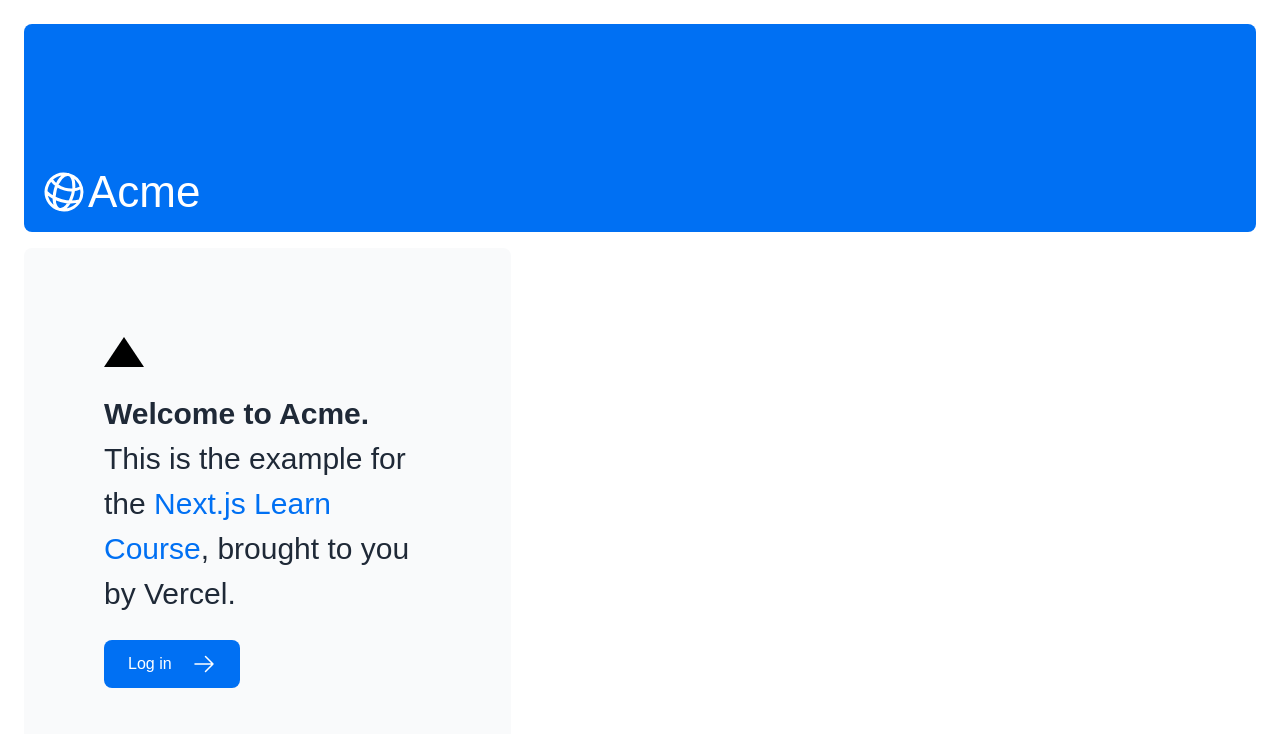
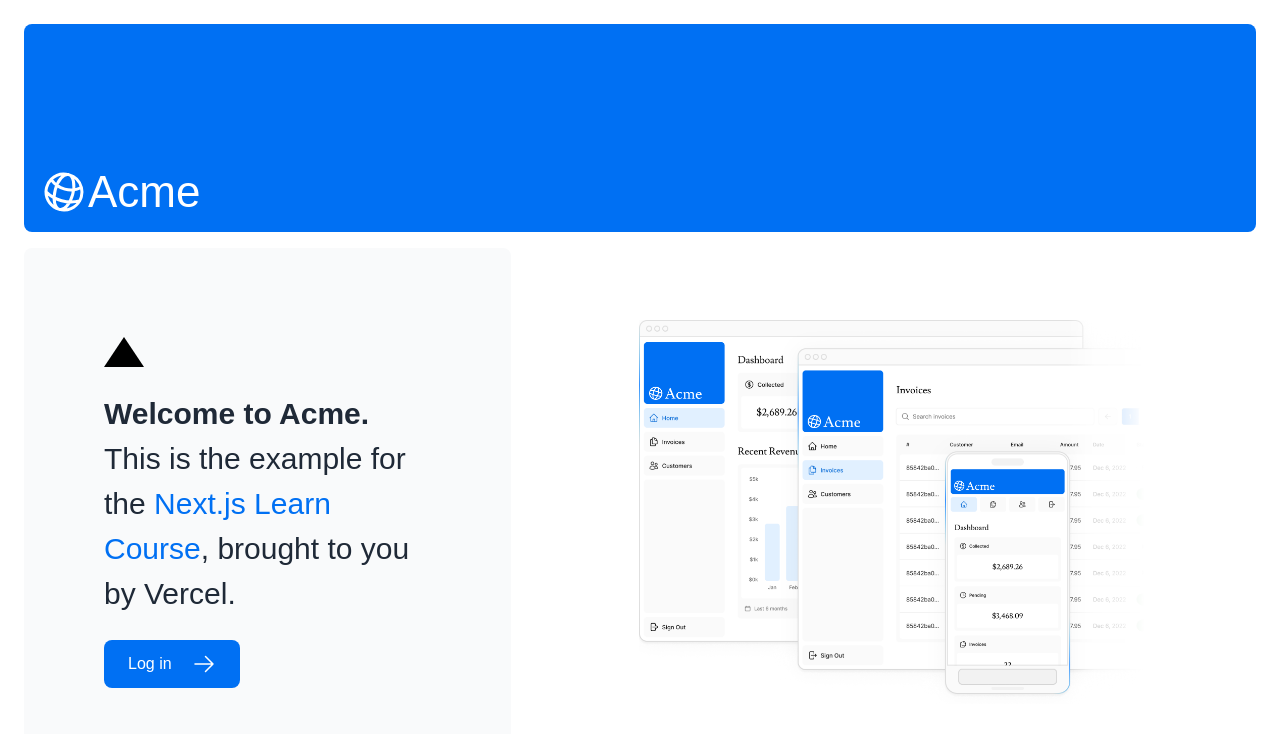
Before and after one commit to RohitSth/next-js-learning, a Next.js app: page / in a window 1280 px wide. Shown: the top 734 px of the page. Built offline with nearby package versions, Linux system fonts and the light colour scheme; a web font is replaced by a local one.

Commit message:
added the desktop-view hero image

```diff
--- a/app/page.tsx
+++ b/app/page.tsx
@@ -2,6 +2,7 @@
 import { ArrowRightIcon } from '@heroicons/react/24/outline';
 import Link from 'next/link';
 import styles from '@/app/ui/home.module.css';
+import Image from 'next/image';
 
 export default function Page() {
   return (
@@ -29,6 +30,13 @@
         </div>
         <div className="flex items-center justify-center p-6 md:w-3/5 md:px-28 md:py-12">
           {/* Add Hero Images Here */}
+          <Image
+            src="/hero-desktop.png"
+            alt="Hero Image"
+            width={1000}
+            height={760}
+            className="hidden md:block"
+          />
         </div>
       </div>
     </main>
```
